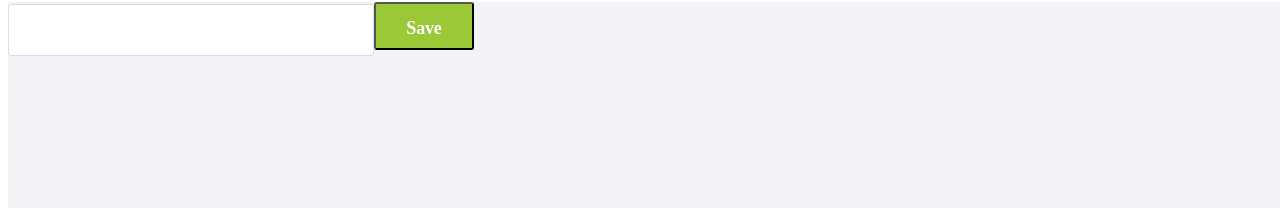
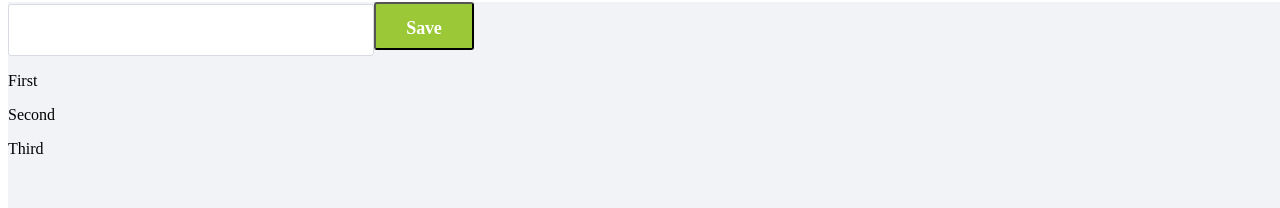
Before and after one commit to robertdrygala/angulartraining, an Angular app: page /welcome in a window 1280 px wide. Shown: the part 134-342 px from the top of the page. Built offline with nearby package versions, Linux system fonts and the light colour scheme.

Commit message:
Add some items

```diff
--- a/src/app/app.module.ts
+++ b/src/app/app.module.ts
@@ -6,13 +6,15 @@ import { AppComponent } from './app.component';
 import { FooterComponent } from './footer/footer.component';
 import { HeaderComponent } from './header/header.component';
 import { CourseDetailsComponent } from './course-details/course-details.component';
+import { ListItemComponent } from './list-item/list-item.component';
 
 @NgModule({
   declarations: [
     AppComponent,
     FooterComponent,
     HeaderComponent,
-    CourseDetailsComponent
+    CourseDetailsComponent,
+    ListItemComponent
   ],
   imports: [
     BrowserModule,
--- a/src/app/course-details/course-details.component.html
+++ b/src/app/course-details/course-details.component.html
@@ -3,5 +3,7 @@
 
 <input type="text" class="course-input">  <button class="course-button-mask course-search-button course-save-button"> Save </button>
 
+<app-list-item *ngFor="let item of todoItems" [todoItem]="item"></app-list-item>
+
 
 </div>
--- a/src/app/course-details/course-details.component.ts
+++ b/src/app/course-details/course-details.component.ts
@@ -1,4 +1,5 @@
-import { Component, OnInit } from '@angular/core';
+import { Component, OnInit, Input } from '@angular/core';
+import { CourseItem } from '../model/course-item';
 
 @Component({
   selector: 'app-course-details',
@@ -7,9 +8,26 @@ import { Component, OnInit } from '@angular/core';
 })
 export class CourseDetailsComponent implements OnInit {
 
-  constructor() { }
+  @Input() public todoItems: any [] = [
+    {
+    id: '1',
+    title: 'First'
+    },
+    {
+    id: '2',
+    title: 'Second'
+    },
+    {
+    id: '3',
+    title: 'Third'
+    }
+];
+
+  constructor() {
+  }
 
   ngOnInit() {
+
   }
 
 }
--- /dev/null
+++ b/src/app/list-item/list-item.component.html
@@ -0,0 +1,2 @@
+
+<p> {{todoItem.title}}</p>
--- /dev/null
+++ b/src/app/list-item/list-item.component.ts
@@ -0,0 +1,18 @@
+import { Component, OnInit, Input } from '@angular/core';
+import { CourseItem } from '../model/course-item';
+
+@Component({
+  selector: 'app-list-item',
+  templateUrl: './list-item.component.html',
+  styleUrls: ['./list-item.component.less']
+})
+export class ListItemComponent implements OnInit {
+
+  @Input() public todoItem: CourseItem;
+
+  constructor() { }
+
+  ngOnInit() {
+  }
+
+}
--- /dev/null
+++ b/src/app/model/course-item.ts
@@ -0,0 +1,9 @@
+import { ICourseItem } from './course-interface-item';
+
+export class CourseItem implements ICourseItem {
+    id: string;
+    title: string;
+    creationDate: Date;
+    duration: number;
+    description: string;
+}
```
Also changed, not shown: src/app/model/course-interface-item.ts (added, +7 -0 lines), src/app/list-item/list-item.component.less (added), 2 other files (tests, documents, lock files or other folders).
